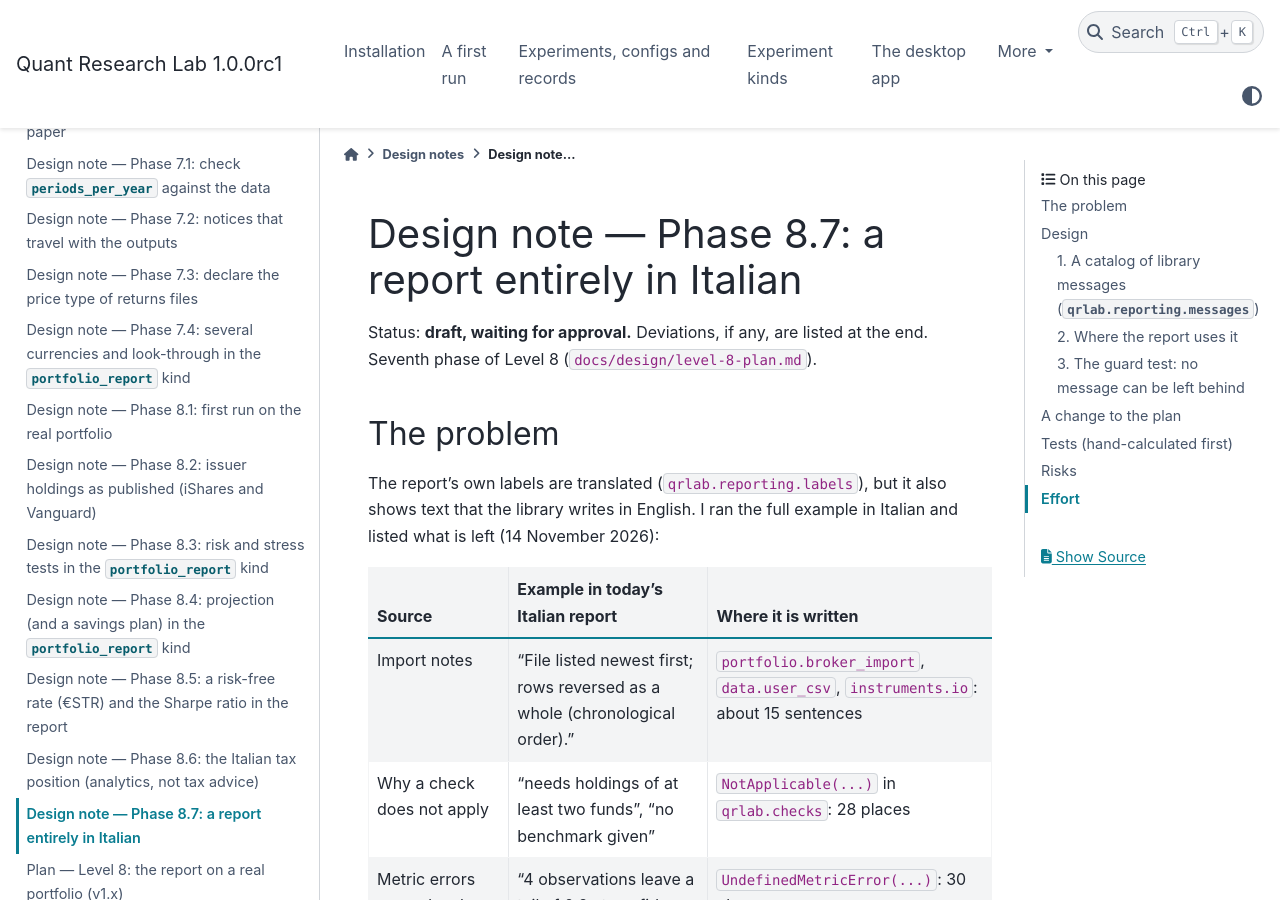
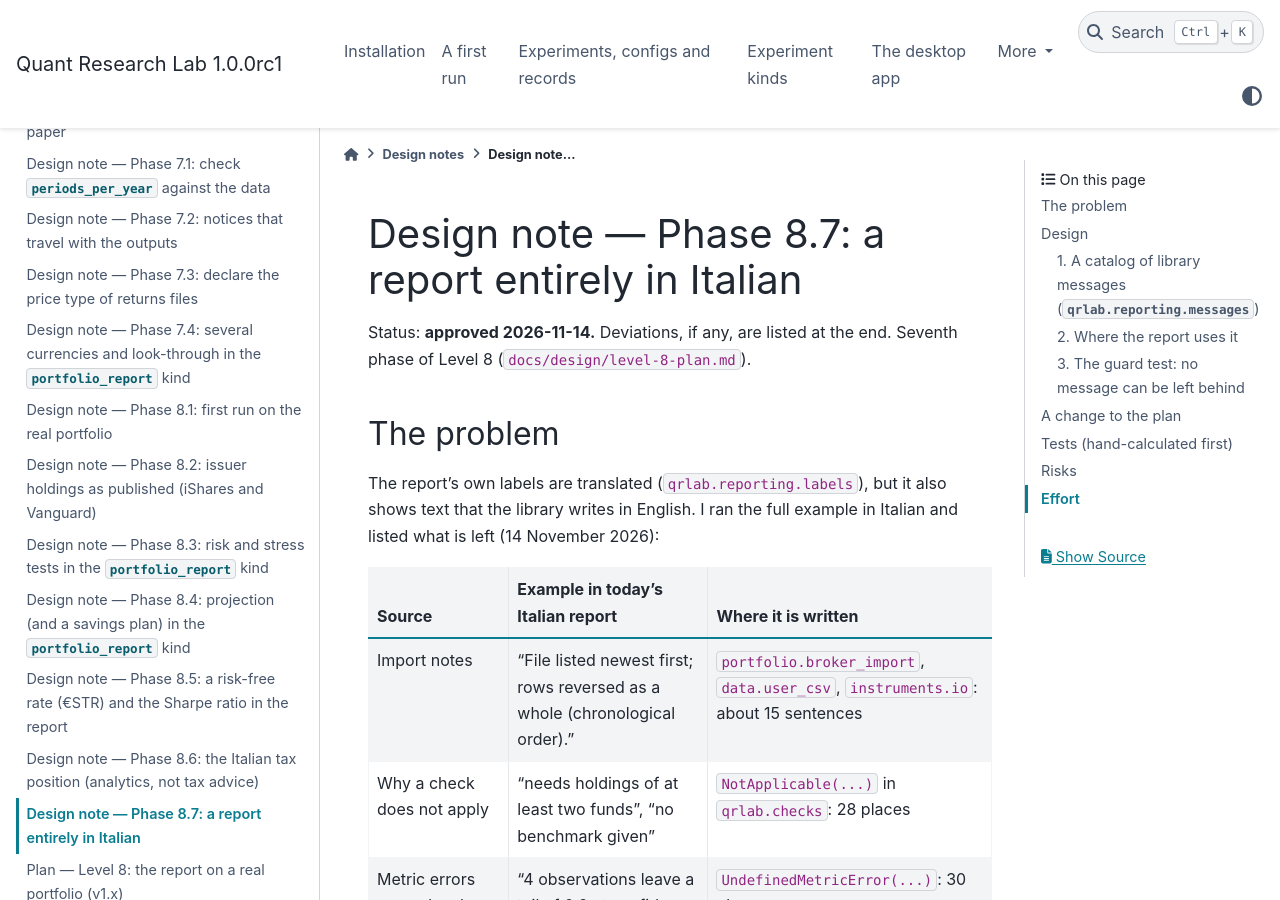
Before and after one commit to alessandroszn/quant-research-lab, a Sphinx documentation site: the page built from docs/design/8.7-italian-report.md, in a window 1280 px wide and 900 px high. Built offline with Sphinx 7.4.7 and the PyData theme 0.15.4, drawn with Linux system fonts in a browser that asks for light colours.

Commit message:
docs: mark the 8.7 design note approved
Co-Authored-By: Claude Opus 5.5 <noreply@anthropic.com>

```diff
--- a/docs/design/8.7-italian-report.md
+++ b/docs/design/8.7-italian-report.md
@@ -1,6 +1,6 @@
 # Design note — Phase 8.7: a report entirely in Italian
 
-Status: **draft, waiting for approval.** Deviations, if any, are listed at the end. Seventh phase
+Status: **approved 2026-11-14.** Deviations, if any, are listed at the end. Seventh phase
 of Level 8 (`docs/design/level-8-plan.md`).
 
 ## The problem
```
